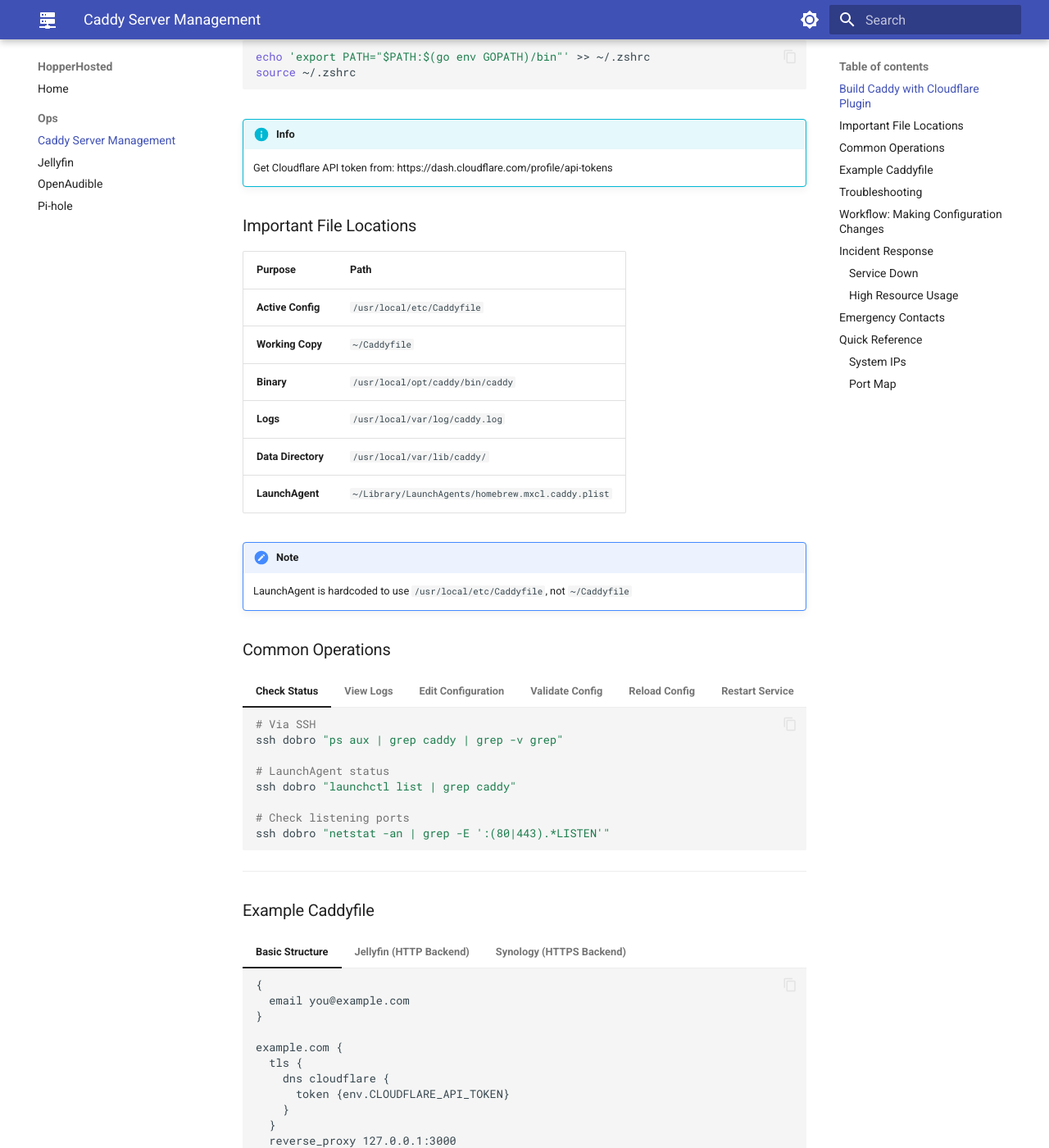
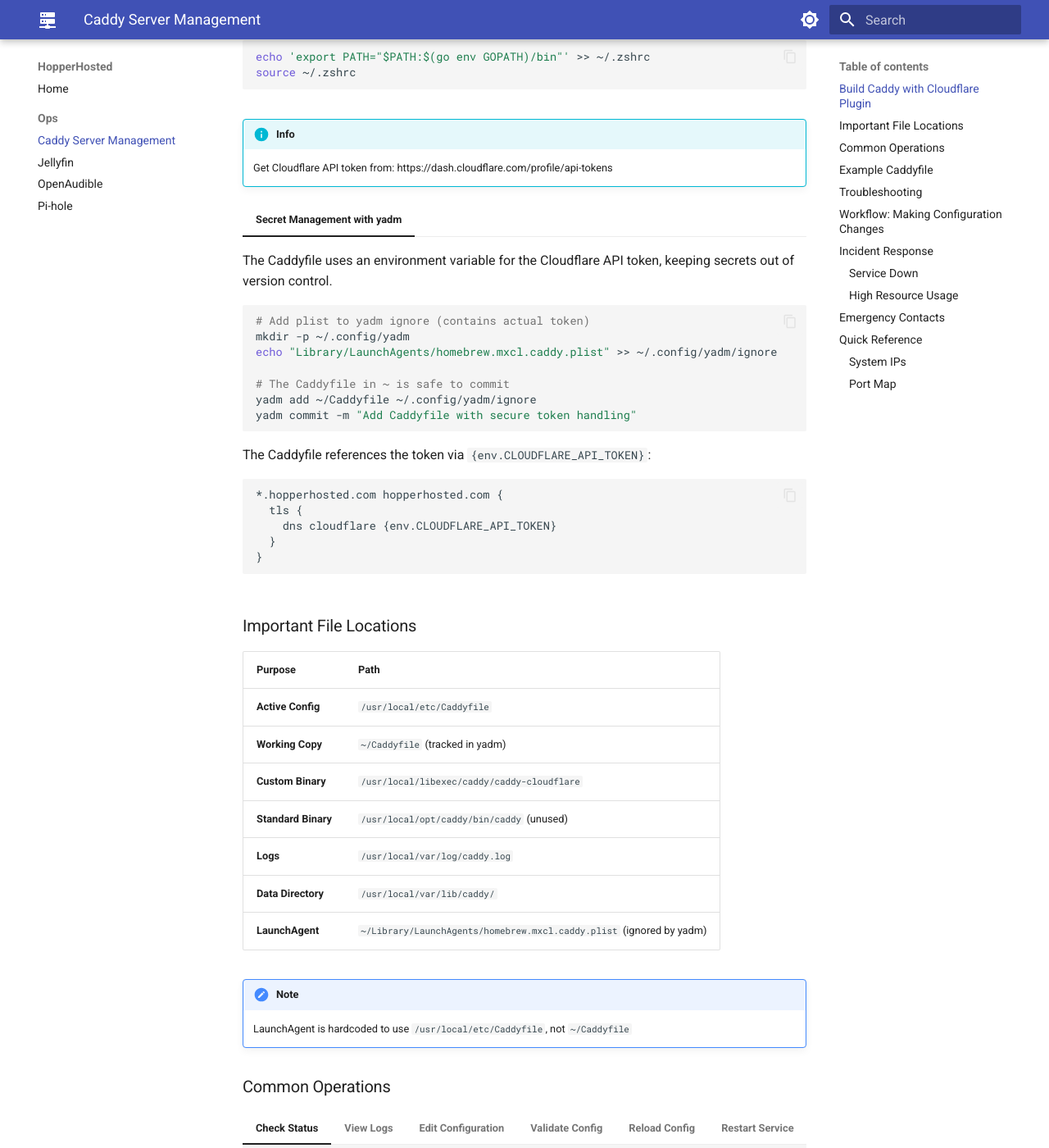
Before and after one commit to tdhopper/hopperhosted, an MkDocs documentation site: the page built from docs/ops/caddy.md, in a window 1280 px wide and 1400 px high, scrolled down 455 px. Shown: the whole window at 82% size. Built offline with MkDocs 1.6.1 and Material for MkDocs 9.7.7, drawn with Linux system fonts in a browser that asks for light colours; some of the changed text lies outside the part shown.

Commit message:
Update Caddy documentation with secure configuration
- Document secure token handling via environment variables
- Add yadm secret management instructions
- Update all commands to use custom caddy-cloudflare binary
- Add warnings about brew services overwriting custom plist
- Document HTTP vs HTTPS backend configuration pitfall
- Update file locations table with correct binary paths
- Remove ssh commands (runs on dobro itself)

🤖 Generated with [Claude Code](https://claude.com/claude-code)

Co-Authored-By: Claude <noreply@anthropic.com>

````diff
--- a/docs/ops/caddy.md
+++ b/docs/ops/caddy.md
@@ -50,38 +50,68 @@ Custom build required for Cloudflare DNS-01 challenge support.
 === "Configure brew services"
 
     ```bash
-    # Stop existing service
-    brew services stop caddy
+    # Initialize plist (creates the file)
     brew services start caddy && sleep 1 && brew services stop caddy
 
     # Update LaunchAgent plist
+    PREFIX="$(brew --prefix)"
     PLIST=~/Library/LaunchAgents/homebrew.mxcl.caddy.plist
 
+    # Set custom binary path
     /usr/libexec/PlistBuddy -c "Set :ProgramArguments:0 $PREFIX/libexec/caddy/caddy-cloudflare" "$PLIST"
-    /usr/libexec/PlistBuddy -c "Add :EnvironmentVariables dict" "$PLIST" 2>/dev/null || true
-    /usr/libexec/PlistBuddy -c "Set :EnvironmentVariables:CLOUDFLARE_API_TOKEN YOUR_TOKEN_HERE" "$PLIST"
-    /usr/libexec/PlistBuddy -c "Add :KeepAlive bool true" "$PLIST" 2>/dev/null || true
 
-    # Reload service
+    # Add Cloudflare API token environment variable
+    /usr/libexec/PlistBuddy -c "Add :EnvironmentVariables:CLOUDFLARE_API_TOKEN string YOUR_TOKEN_HERE" "$PLIST"
+
+    # Reload service with new configuration
     launchctl unload "$PLIST"
     launchctl load "$PLIST"
-    brew services start caddy
     ```
+
+    !!! warning "Important: Avoid brew services commands"
+        After initial setup, **DO NOT** use `brew services restart/start/stop` as it regenerates the plist and erases custom settings. Use `launchctl` directly:
+        ```bash
+        launchctl unload "$PLIST"
+        launchctl load "$PLIST"
+        ```
 
 !!! info
     Get Cloudflare API token from: https://dash.cloudflare.com/profile/api-tokens
 
+=== "Secret Management with yadm"
+
+    The Caddyfile uses an environment variable for the Cloudflare API token, keeping secrets out of version control.
+
+    ```bash
+    # Add plist to yadm ignore (contains actual token)
+    mkdir -p ~/.config/yadm
+    echo "Library/LaunchAgents/homebrew.mxcl.caddy.plist" >> ~/.config/yadm/ignore
+
+    # The Caddyfile in ~ is safe to commit
+    yadm add ~/Caddyfile ~/.config/yadm/ignore
+    yadm commit -m "Add Caddyfile with secure token handling"
+    ```
+
+    The Caddyfile references the token via `{env.CLOUDFLARE_API_TOKEN}`:
+    ```
+    *.hopperhosted.com hopperhosted.com {
+      tls {
+        dns cloudflare {env.CLOUDFLARE_API_TOKEN}
+      }
+    }
+    ```
 
 ### Important File Locations
 
 | Purpose | Path |
 |---------|------|
 | **Active Config** | `/usr/local/etc/Caddyfile` |
-| **Working Copy** | `~/Caddyfile` |
-| **Binary** | `/usr/local/opt/caddy/bin/caddy` |
+| **Working Copy** | `~/Caddyfile` (tracked in yadm) |
+| **Custom Binary** | `/usr/local/libexec/caddy/caddy-cloudflare` |
+| **Standard Binary** | `/usr/local/opt/caddy/bin/caddy` (unused) |
 | **Logs** | `/usr/local/var/log/caddy.log` |
 | **Data Directory** | `/usr/local/var/lib/caddy/` |
-| **LaunchAgent** | `~/Library/LaunchAgents/homebrew.mxcl.caddy.plist` |
+| **LaunchAgent** | `~/Library/LaunchAgents/homebrew.mxcl.caddy.plist` (ignored by yadm) |
 
 !!! note
     LaunchAgent is hardcoded to use `/usr/local/etc/Caddyfile`, not `~/Caddyfile`
@@ -92,20 +122,24 @@ Custom build required for Cloudflare DNS-01 challenge support.
 === "Check Status"
 
     ```bash
-    # Via SSH
-    ssh dobro "ps aux | grep caddy | grep -v grep"
+    # Check if caddy is running
+    ps aux | grep caddy-cloudflare | grep -v grep
 
     # LaunchAgent status
-    ssh dobro "launchctl list | grep caddy"
+    launchctl list | grep caddy
 
     # Check listening ports
-    ssh dobro "netstat -an | grep -E ':(80|443).*LISTEN'"
+    lsof -nP -iTCP -sTCP:LISTEN | grep -E ':(80|443)'
+
+    # Verify correct binary is running
+    ps aux | grep caddy | grep -v grep
+    # Should show: /usr/local/libexec/caddy/caddy-cloudflare
     ```
 
 === "View Logs"
 
     ```bash
-    ssh dobro "tail -f /usr/local/var/log/caddy.log"
+    tail -f /usr/local/var/log/caddy.log
     ```
 
 === "Edit Configuration"
@@ -115,26 +149,37 @@ Custom build required for Cloudflare DNS-01 challenge support.
     vim ~/Caddyfile
 
     # Copy to active location
-    ssh dobro "sudo cp ~/Caddyfile /usr/local/etc/Caddyfile"
+    sudo cp ~/Caddyfile /usr/local/etc/Caddyfile
     ```
 
 === "Validate Config"
 
     ```bash
-    ssh dobro "/usr/local/opt/caddy/bin/caddy validate --config /usr/local/etc/Caddyfile"
+    # Requires CLOUDFLARE_API_TOKEN for validation
+    CLOUDFLARE_API_TOKEN=xxx /usr/local/libexec/caddy/caddy-cloudflare validate --config /usr/local/etc/Caddyfile
     ```
 
 === "Reload Config"
 
     ```bash
-    ssh dobro "sudo /usr/local/opt/caddy/bin/caddy reload --config /usr/local/etc/Caddyfile"
+    # Reload without full restart (faster)
+    /usr/local/libexec/caddy/caddy-cloudflare reload --config /usr/local/etc/Caddyfile
+
+    # Or full restart via launchctl
+    launchctl unload ~/Library/LaunchAgents/homebrew.mxcl.caddy.plist
+    launchctl load ~/Library/LaunchAgents/homebrew.mxcl.caddy.plist
     ```
 
 === "Restart Service"
 
     ```bash
-    ssh dobro "launchctl stop homebrew.mxcl.caddy && launchctl start homebrew.mxcl.caddy"
+    # Use launchctl (NOT brew services - it overwrites custom plist)
+    launchctl unload ~/Library/LaunchAgents/homebrew.mxcl.caddy.plist
+    launchctl load ~/Library/LaunchAgents/homebrew.mxcl.caddy.plist
     ```
+
+    !!! warning
+        Avoid `brew services restart caddy` - it regenerates the plist and removes custom binary path and environment variables
 
 ---
 
@@ -207,7 +252,9 @@ Custom build required for Cloudflare DNS-01 challenge support.
 
     - ❌ Caddyfile not found at `/usr/local/etc/Caddyfile`
     - ❌ Syntax errors in Caddyfile
-    - ❌ Missing Cloudflare DNS module
+    - ❌ Missing Cloudflare DNS module (using wrong binary)
+    - ❌ Missing CLOUDFLARE_API_TOKEN environment variable
+    - ❌ HTTP backend with TLS transport config (causes crash)
     - ❌ Port 80/443 already in use
 
     **Verify ports are free:**
@@ -228,8 +275,14 @@ Custom build required for Cloudflare DNS-01 challenge support.
     2. Check reverse_proxy IP/port
 
     3. TLS mismatch?
-       - HTTP backend → no transport config
-       - HTTPS backend → add TLS transport
+       - HTTP backend → no transport config (e.g., `reverse_proxy 127.0.0.1:8096`)
+       - HTTPS backend → add TLS transport with `tls_insecure_skip_verify` if using self-signed cert
+
+       !!! danger "Critical Error"
+           Using `tls_insecure_skip_verify` with HTTP backends causes Caddy to crash with:
+           ```
+           upstream address scheme is HTTP but transport is configured for HTTP+TLS
+           ```
 
 === "Certificate Issues"
 
@@ -284,17 +337,19 @@ Custom build required for Cloudflare DNS-01 challenge support.
 
 2. **Validate syntax** (optional but recommended)
    ```bash
-   caddy validate --config ~/Caddyfile
+   CLOUDFLARE_API_TOKEN=xxx /usr/local/libexec/caddy/caddy-cloudflare validate --config ~/Caddyfile
    ```
 
 3. **Copy to active location**
    ```bash
-   ssh dobro "sudo cp ~/Caddyfile /usr/local/etc/Caddyfile"
+   sudo cp ~/Caddyfile /usr/local/etc/Caddyfile
    ```
 
 4. **Reload Caddy**
    ```bash
-   ssh dobro "sudo /usr/local/opt/caddy/bin/caddy reload --config /usr/local/etc/Caddyfile"
+   # Use launchctl to restart (preserves environment variables)
+   launchctl unload ~/Library/LaunchAgents/homebrew.mxcl.caddy.plist
+   launchctl load ~/Library/LaunchAgents/homebrew.mxcl.caddy.plist
    ```
 
 5. **Test changes**
````
Also changed, not shown: other parts of docs/ops/caddy.md (+1 -1 lines).
